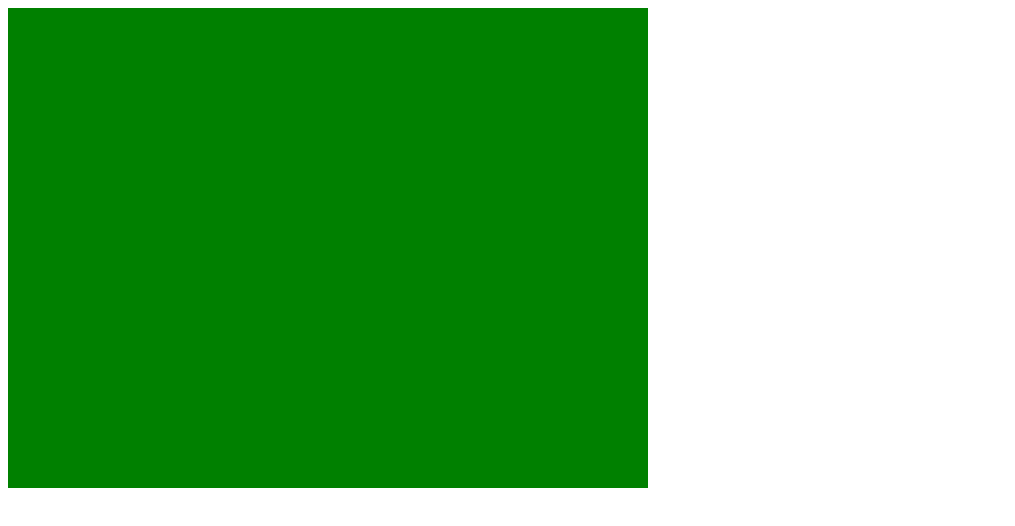
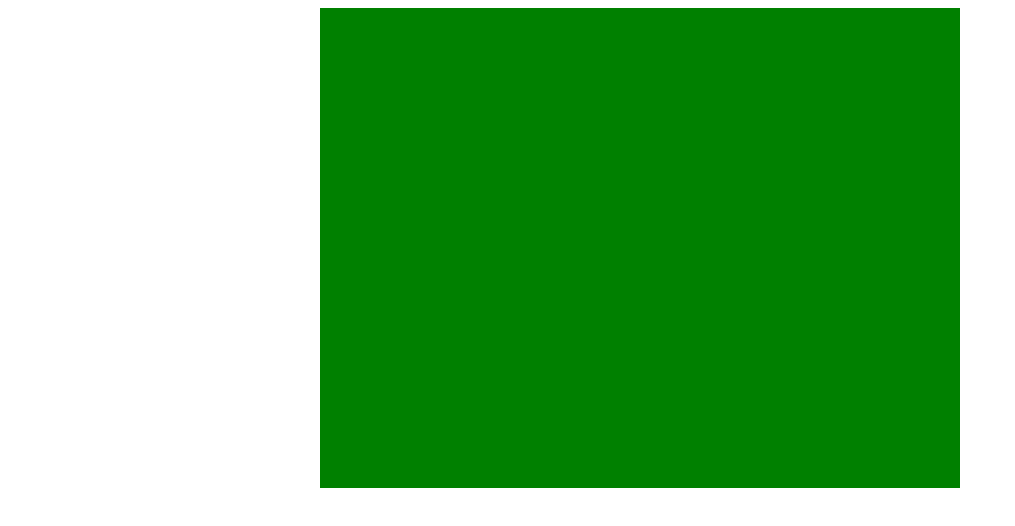
Before and after one commit to SharikTLT/Pi, a plain HTML site: page index.html in a window 1280 px wide. Shown: the whole page, without its empty margins (0-1015 px from the left). Drawn offline with Linux system fonts and the light colour scheme.

Commit message:
Center
Make camvas center

```diff
--- a/index.html
+++ b/index.html
@@ -11,6 +11,12 @@
   </script>
   <title>HOT ASIAN GIRLS 18+</title>
 </head>
+<style type="text/css">
+#cr-stage {
+    margin: 0 auto;
+}
+
+</style>
 <body>
 </body>
 </html>
```
